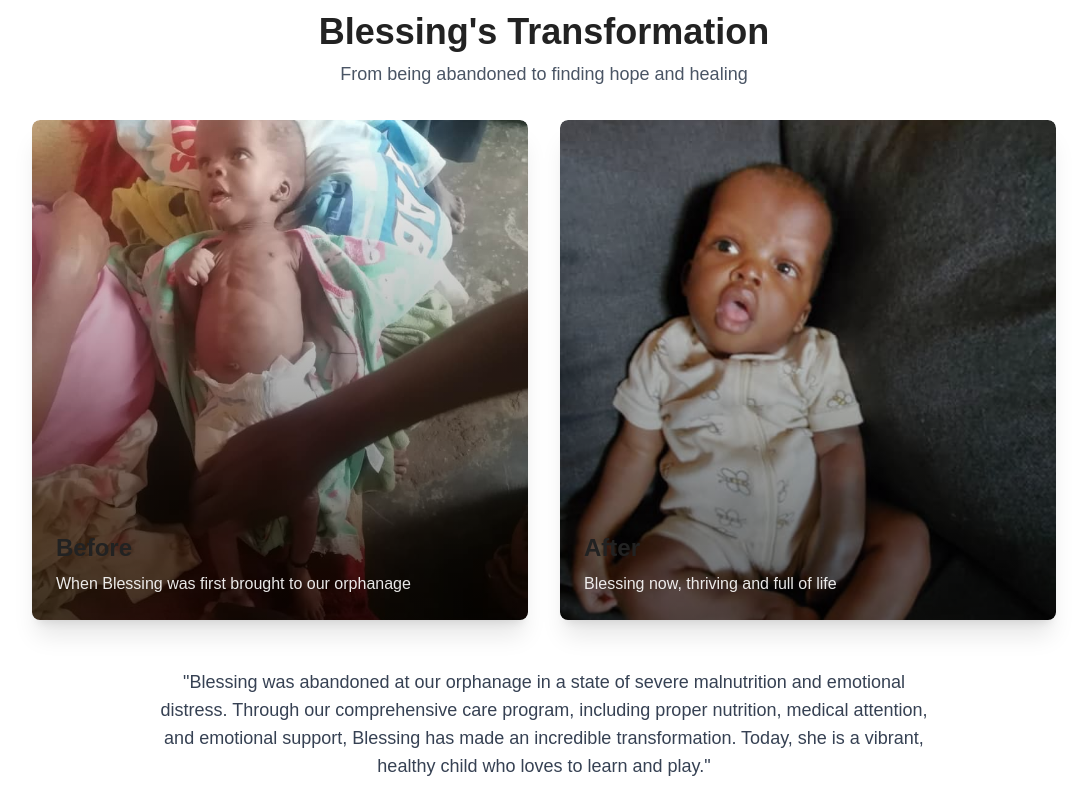
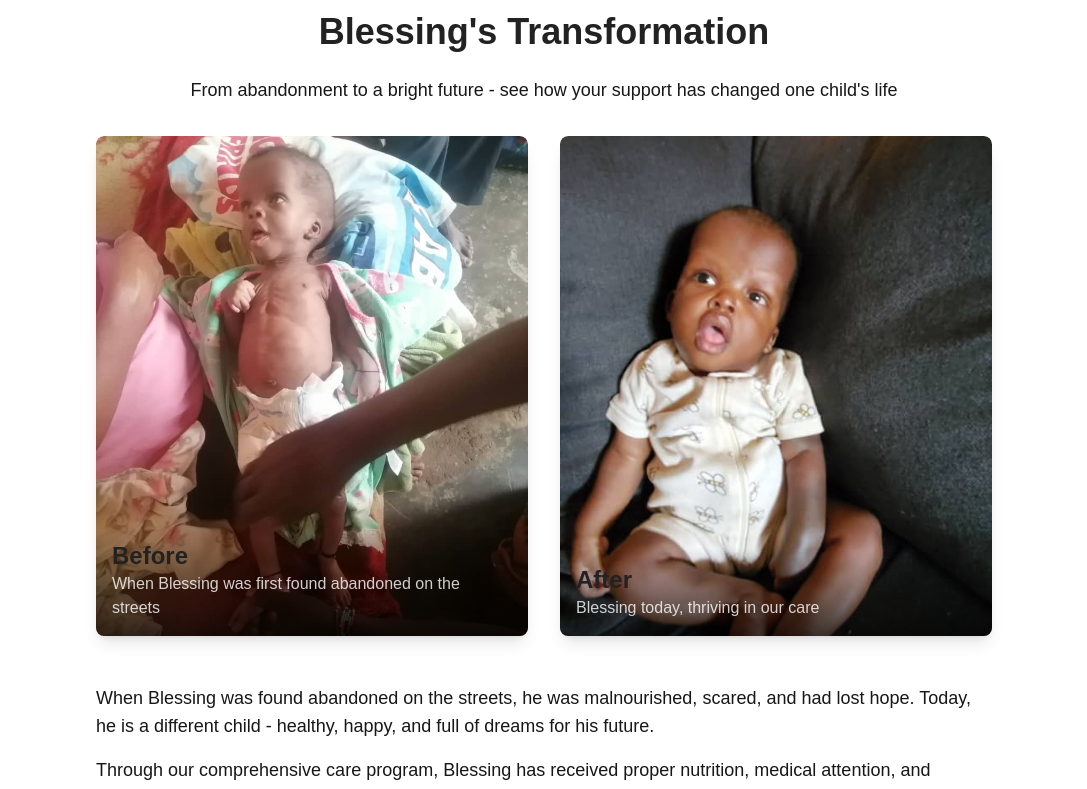
Before and after one commit to lawmwad123/savethecryingchildfoundation, a Next.js app: page /impact in a window 1280 px wide. Shown: the part 740-1529 px from the top of the page, without its empty margins (96-1183 px from the left). Built offline with nearby package versions, Linux system fonts and the light colour scheme.

Commit message:
Refactor About and Impact pages: updated team member bio for Mukisa Hellen, enhanced footer with new social media links, and improved animation effects for Blessing's transformation story. Updated child names in testimonials for accuracy.

```diff
--- a/app/about/page.tsx
+++ b/app/about/page.tsx
@@ -31,7 +31,7 @@ export default function AboutPage() {
     {
       name: "Mukisa Hellen",
       role: "Founder & Executive Director",
-      bio: "With over 20 years of experience in child welfare, John founded Save the Crying Children Foundation in 2015 after witnessing the struggles of street children in Kampala.",
+      bio: "With experience in child welfare, Hellen founded Save the Crying Children Foundation after witnessing the struggles of street children in Kampala.",
       image: "/Mukisahellenfounderanddirector.jpeg"
     },
     {
--- a/app/impact/page.tsx
+++ b/app/impact/page.tsx
@@ -2,6 +2,23 @@
 
 import Image from 'next/image';
 import Link from 'next/link';
+import { motion } from 'framer-motion';
+
+// Animation variants
+const staggerContainer = {
+  initial: {},
+  animate: {
+    transition: {
+      staggerChildren: 0.2
+    }
+  }
+};
+
+const fadeInUp = {
+  initial: { opacity: 0, y: 20 },
+  animate: { opacity: 1, y: 0 },
+  transition: { duration: 0.6 }
+};
 
 export default function ImpactPage() {
   const successStories = [
@@ -98,18 +115,38 @@ export default function ImpactPage() {
         </div>
       </section>
 
-      {/* Transformation Story */}
+      {/* Blessing's Transformation */}
       <section className="py-16 bg-white">
         <div className="container mx-auto px-4">
-          <div className="max-w-5xl mx-auto">
-            <h2 className="text-3xl font-semibold mb-2 text-center text-[#c0392b]">Blessing's Transformation</h2>
-            <p className="text-lg text-gray-600 text-center mb-8">From being abandoned to finding hope and healing</p>
+          <motion.div
+            className="max-w-4xl mx-auto"
+            variants={staggerContainer}
+            initial="initial"
+            whileInView="animate"
+            viewport={{ once: true }}
+          >
+            <motion.h2
+              className="text-3xl font-semibold mb-6 text-center text-[#c0392b]"
+              variants={fadeInUp}
+            >
+              Blessing's Transformation
+            </motion.h2>
+            <motion.p
+              className="text-lg mb-8 text-center"
+              variants={fadeInUp}
+            >
+              From abandonment to a bright future - see how your support has changed one child's life
+            </motion.p>
 
-            <div className="relative group">
-              <div className="grid grid-cols-1 md:grid-cols-2 gap-8">
-                {/* Before Image */}
-                <div className="relative overflow-hidden rounded-lg shadow-xl transform transition-transform duration-300 group-hover:scale-[1.02]">
-                  <div className="relative h-[500px] w-full">
+            <motion.div
+              className="grid grid-cols-1 md:grid-cols-2 gap-8 mb-12"
+              variants={fadeInUp}
+            >
+              <motion.div
+                className="relative h-[500px] rounded-lg overflow-hidden shadow-lg"
+                whileHover={{ scale: 1.02 }}
+                transition={{ duration: 0.3 }}
+              >
                 <Image
                   src="/Thesetwoimagescanbecomparedtoshowhowthischildtransformed/Before.jpeg"
                   alt="Blessing before transformation"
@@ -117,17 +154,17 @@ export default function ImpactPage() {
                   style={{ objectFit: 'cover' }}
                   className="rounded-lg"
                 />
-                    <div className="absolute inset-0 bg-gradient-to-t from-black/60 to-transparent"></div>
-                    <div className="absolute bottom-0 left-0 right-0 p-6">
-                      <h3 className="text-2xl font-bold text-white mb-2">Before</h3>
-                      <p className="text-white/90">When Blessing was first brought to our orphanage</p>
+                <div className="absolute bottom-0 left-0 right-0 bg-gradient-to-t from-black/70 to-transparent p-4">
+                  <h3 className="text-white text-xl font-semibold">Before</h3>
+                  <p className="text-white/80">When Blessing was first found abandoned on the streets</p>
                 </div>
-                  </div>
-                </div>
+              </motion.div>
 
-                {/* After Image */}
-                <div className="relative overflow-hidden rounded-lg shadow-xl transform transition-transform duration-300 group-hover:scale-[1.02]">
-                  <div className="relative h-[500px] w-full">
+              <motion.div
+                className="relative h-[500px] rounded-lg overflow-hidden shadow-lg"
+                whileHover={{ scale: 1.02 }}
+                transition={{ duration: 0.3 }}
+              >
                 <Image
                   src="/Thesetwoimagescanbecomparedtoshowhowthischildtransformed/After1.jpeg"
                   alt="Blessing after transformation"
@@ -135,24 +172,28 @@ export default function ImpactPage() {
                   style={{ objectFit: 'cover' }}
                   className="rounded-lg"
                 />
-                    <div className="absolute inset-0 bg-gradient-to-t from-black/60 to-transparent"></div>
-                    <div className="absolute bottom-0 left-0 right-0 p-6">
-                      <h3 className="text-2xl font-bold text-white mb-2">After</h3>
-                      <p className="text-white/90">Blessing now, thriving and full of life</p>
+                <div className="absolute bottom-0 left-0 right-0 bg-gradient-to-t from-black/70 to-transparent p-4">
+                  <h3 className="text-white text-xl font-semibold">After</h3>
+                  <p className="text-white/80">Blessing today, thriving in our care</p>
                 </div>
-                  </div>
-                </div>
-              </div>
+              </motion.div>
+            </motion.div>
 
-              {/* Story Text */}
-              <div className="mt-12 text-center max-w-3xl mx-auto">
-                <p className="text-lg text-gray-700 mb-6">
-                  "Blessing was abandoned at our orphanage in a state of severe malnutrition and emotional distress. Through our comprehensive care program, including proper nutrition, medical attention, and emotional support, Blessing has made an incredible transformation. Today, she is a vibrant, healthy child who loves to learn and play."
+            <motion.div
+              className="prose max-w-none"
+              variants={fadeInUp}
+            >
+              <p className="text-lg mb-4">
+                When Blessing was found abandoned on the streets, he was malnourished, scared, and had lost hope. Today, he is a different child - healthy, happy, and full of dreams for his future.
               </p>
-                <p className="text-[#c0392b] font-semibold">- Save the Crying Children Foundation Team</p>
-              </div>
-            </div>
-          </div>
+              <p className="text-lg mb-4">
+                Through our comprehensive care program, Blessing has received proper nutrition, medical attention, and education. He has discovered his love for learning and is excelling in his studies. His transformation is a testament to what can be achieved when a child is given the love and support they deserve.
+              </p>
+              <blockquote className="border-l-4 border-[#c0392b] pl-4 italic text-lg">
+                "Blessing's journey reminds us why we do this work. Every child deserves a chance to thrive, and we're honored to be part of his story."
+              </blockquote>
+            </motion.div>
+          </motion.div>
         </div>
       </section>
 
@@ -275,7 +316,7 @@ export default function ImpactPage() {
                 Dear Sponsors,<br /><br />
                 Thank you for helping me go to school. Before I came here, I never had books or nice clothes. Now I have my own uniform and I'm learning to read! My favorite subject is art. I drew a picture of a bird for you. When I grow up I want to be a teacher.<br /><br />
                 With love,<br />
-                Sarah (age 8)
+                Barbra (age 8)
               </p>
               <div className="flex justify-center">
                 <div className="relative h-[100px] w-[150px]">
@@ -298,7 +339,7 @@ export default function ImpactPage() {
                 Dear Foundation,<br /><br />
                 I'm writing to say thank you for giving me a home and family. Yesterday we celebrated my birthday with cake. It was the first time anyone remembered my birthday. I am doing well in mathematics and the teacher says I am very smart. I hope to make you proud.<br /><br />
                 Thank you,<br />
-                John (age 11)
+                Godfrey (age 11)
               </p>
             </div>
 
@@ -310,7 +351,7 @@ export default function ImpactPage() {
                 Dear Friends,<br /><br />
                 I passed my exams and will be going to secondary school next term! I never thought this would be possible. My dream is to become a nurse so I can help sick children. Thank you for believing in me even when I didn't believe in myself. I promise to study hard.<br /><br />
                 With gratitude,<br />
-                Mary (age 14)
+                Anitah (age 14)
               </p>
             </div>
           </div>
```
Also changed, not shown: app/components/Footer.tsx (+22 -10 lines), public/Mukisahellenfounderanddirector.jpeg, public/Mukisahellenfounderanddirector2.jpeg (added). Lines whose indentation alone changed are shown as unchanged.
